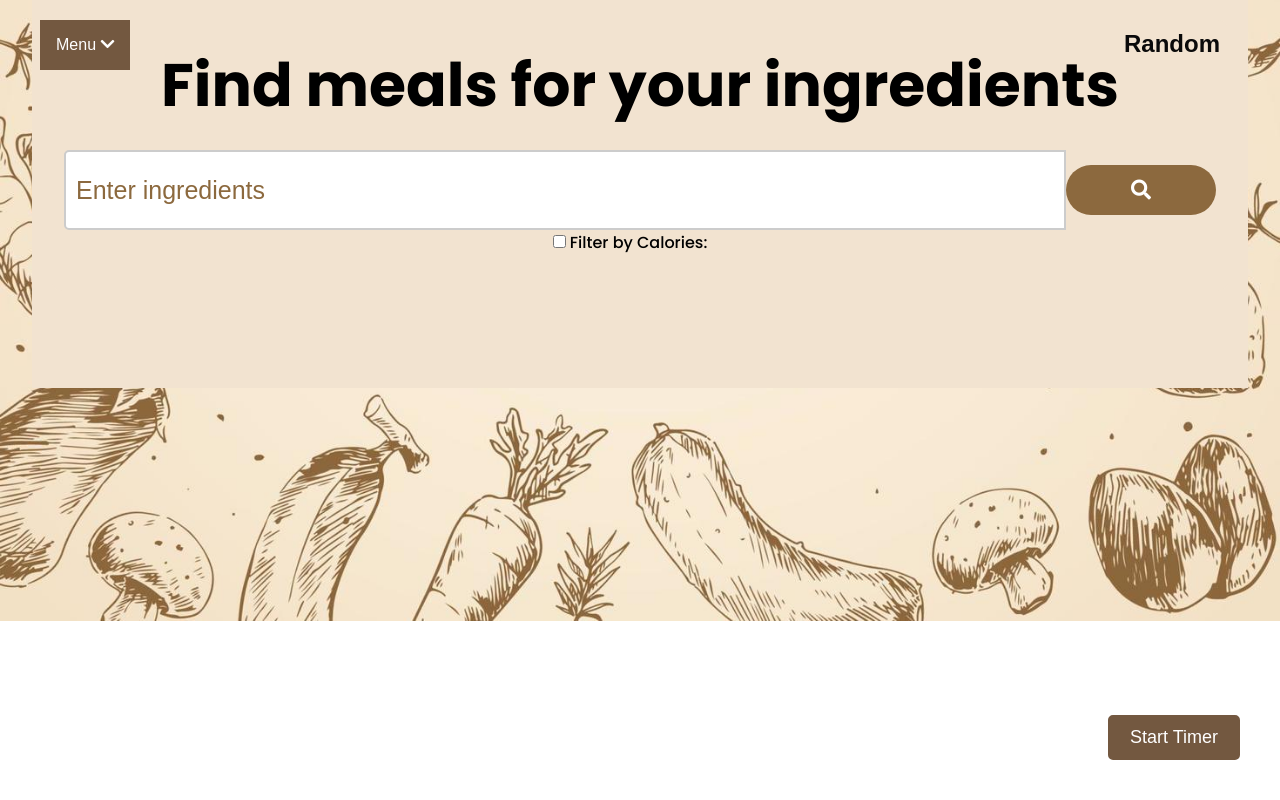
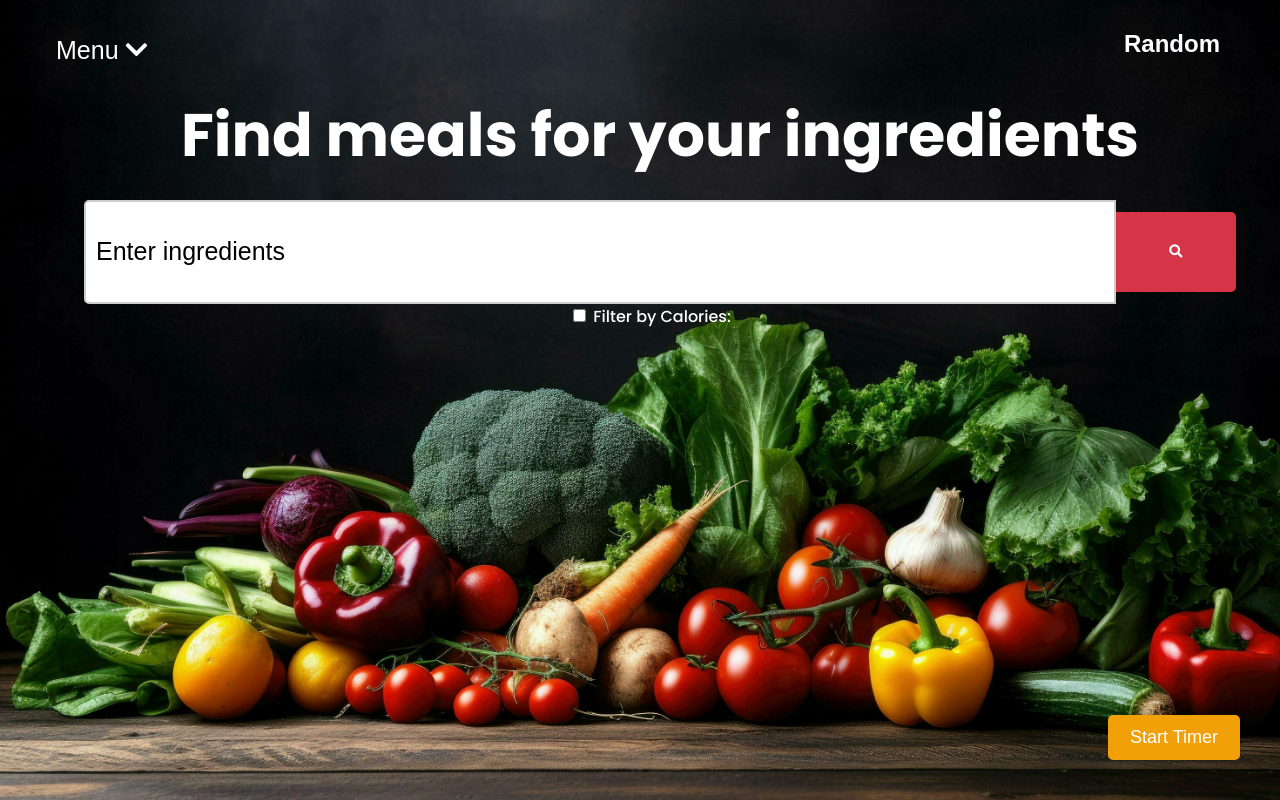
Before and after one commit to VU-AppliedProgramming/example-project, a Flask app: template front-end/templates/results.html in a window 1280 px wide. Run offline with Flask 3, Linux system fonts and the light colour scheme; the template is opened without the code that fills it, so the values that code supplies are empty.

Commit message:
finalizing styling

```diff
--- a/back-end/myfavrecipes.json
+++ b/back-end/myfavrecipes.json
@@ -75,5 +75,12 @@
         "instructions": "Scrub mussels with a stiff brush, discard any that are open and stay that way even when you close the shell. Discard any with broken shells.Soak them in cool clean water for at least an hour. Mussels are alive and breathing and have taken in sand over time. This allows them to expel the sand.Mussels have a small fibrous \"beard\" that should be removed. Pull it out toward the hinge of the shell to keep from injuring the mussel., Heat the olive oil in a large pot over medium-high heat., Add the shallots and garlic and cook until soft, about 5 minutes., Add the mussels, wine, buttermilk, butter, and parsley and season well with the kosher salt. Give it a good stir, cover the pot, and cook until mussels open and are cooked through, 10 to 15 minutes. Divide the mussels and the juices between 2 bowls and serve with a crusty whole-grain bread to sop up that wonderful sauce., ",
         "ingredients": "1/2 cup dry white wine, 3 sprigs fresh parsley, 4 garlic cloves, finely chopped, Kosher salt, 1/2 cup low-fat buttermilk, 2 pounds mussels, cleaned, 1 Tbs olive oil, 2 shallots, finely chopped, 4 tablespoons unsalted light butter, cut into pieces, ",
         "image": "https://img.spoonacular.com/recipes/639599-556x370.jpg"
+    },
+    "Apple Brown Betty": {
+        "title": "Apple Brown Betty",
+        "recipe_id": "632481",
+        "instructions": "Put a layer of cubed bread in buttered souffle dish that will hold 1-1/2 quarts., Mix apples, sugar and spices. Cover bread with a layer of apples.Dot with butter; add a little lemon juice and rind. Repeat layers, ending in bread cubes, until dish is well-heaped. Cover and bake in a preheated 375-degree oven for 30 minutes. Uncover and bake until apples are tender and crust golden brown, about 30 more minutes., ",
+        "ingredients": "3 cups apples (4 large), pared and thinly sliced, 10 cups apples, peeled, cored and diced, 2 cups cubed homemade bread (no crusts), 3/4 stick butter, melted, 2 tablespoons melted butter, 2 tablespoons butter, in small dots, 1/4 teaspoon cinnamon, 1 1/2 teaspoons cinnamon, 1 lemon, grated rind and juice of, 1/4 teaspoon nutmeg, 1/2 teaspoon nutmeg, 1 cup white sugar, ",
+        "image": "https://img.spoonacular.com/recipes/632481-556x370.jpg"
     }
 }
--- a/front-end/static/css/styles.css
+++ b/front-end/static/css/styles.css
@@ -1,23 +1,21 @@
 @import url('https://fonts.googleapis.com/css2?family=Poppins:wght@200;300;500;600;700;800;900&display=swap');
 
-
-* {
-    padding: 0;
-    margin: 0;
-    box-sizing: border-box;
+html {
+    height: 100%;
 }
 
-
 body {
-
-    background-image: url('b2.jpg');
+    height: 100%;
+    margin: 0;
+    padding: 0;
+    font-family: 'Poppins', sans-serif;
+    background-image: url('b3.jpg');
     background-repeat: no-repeat;
     background-size: cover;
     background-position: center;
-    margin: 0;
-    padding: 0;
-    font-family: 'Poppins', sans-serif;
+    background-attachment: fixed;
 }
+
 
 .popup {
     position: fixed;
@@ -47,6 +45,7 @@ body {
 .title {
     font-size: 60px;
     margin-bottom: 20px;
+    color: #fff;
 }
 
 .container {
@@ -57,13 +56,13 @@ body {
     max-width: 95%;
     margin: 0 auto;
     padding: 20px;
-    background: #F2E3D0;
+    background: rgba(242, 227, 208, 0);
     text-align: center;
 }
 
 .meal-search {
     width: 100%;
-    background-color: #F2E3D0;
+    background: rgba(242, 227, 208, 0) ;
     border-radius: 10px;
     padding: 20px;
     margin-bottom: 20px;
@@ -86,6 +85,7 @@ body {
 
 .calorie-filter label {
     margin-right: 20px;
+    color: #fff;
 }
 
 .calorie-checkbox {
@@ -131,7 +131,7 @@ body {
 
 
 .search-control::placeholder {
-    color: #8C693E;
+    color: black;
 }
 
 .meal-result {
@@ -317,7 +315,7 @@ body {
     width: 120px;
     height: 80px;
     border: none;
-    background-color: #8C693E;
+    background-color: #d63447;
     color: white;
     border-radius: 0 5px 5px 0;
     cursor: pointer;
@@ -340,7 +338,7 @@ body {
     top: 20px;
     right: 40px;
     z-index: 9999;
-    color: #0a0a0a;
+    color: #fff;
     font-size: 24px;
     text-decoration: none;
     cursor: pointer;
@@ -378,6 +376,7 @@ body {
 #timerDisplay {
     font-size: 36px;
     margin-bottom: 20px;
+    color: #fff;
 }
 
 .timer-controls {
@@ -390,16 +389,16 @@ body {
     margin-left: 5px;
     padding: 10px 20px;
     font-size: 18px;
-    border: 2px solid #735840;
+    border: 2px solid #F2A007;
     border-radius: 5px;
-    background-color: #735840;
+    background-color: #F2A007;
     color: #fff;
     cursor: pointer;
     transition: background-color 0.3s, color 0.3s;
 }
 
 .timer-controls button:hover {
-    background-color: #8C3E4E;
+    background-color: #F7B527;
     transform: scale(1.1);
 }
 
@@ -411,6 +410,7 @@ body {
 .results-container {
     display: flex;
     flex-wrap: wrap;
+    background-color: rgba(0, 0, 0, 0.7);;
 }
 
 .meal-item {
@@ -427,16 +427,16 @@ body {
 
 
 .dropbtn {
-    background-color: #735840;
-    color: white;
+    background-color: rgba(249, 249, 249, 0);
+    color: #fff;
     padding: 16px;
-    font-size: 16px;
+    font-size: 25px;
     border: none;
     cursor: pointer;
 }
 
 .dropbtn:hover, .dropbtn:focus {
-    background-color: #8C3E4E;
+    background-color: #F2A007;
 }
 
 .dropdown {
--- a/front-end/templates/onefavourite.html
+++ b/front-end/templates/onefavourite.html
@@ -17,6 +17,8 @@
             </form>
         </div>
     </div>
+
+    <div class="container">
         {% for recipe_name, recipe_info in recipe.items() %}
         <div class="recipe-container">
             <h2 class="recipe-title">{{ recipe_info.title }}</h2>
@@ -44,6 +46,7 @@
             </div>
         </div>
         {% endfor %}
+    </div>
 
     <script src="http://127.0.0.1:5001/static/js/scripts.js"></script>
 </body>
--- a/front-end/templates/results.html
+++ b/front-end/templates/results.html
@@ -1,19 +1,6 @@
 {% extends "index.html" %}
 
 {% block content %}
-    <style>
-        .search-button {
-            width: 150px;
-            height: 50px;
-            border-radius: 25px;
-            font-size: 20px;
-            background-color: #8C693E;
-            color: white;
-            border-radius: 0 5px 5px 0;
-            cursor: pointer;
-            transition: background-color 0.3s ease;
-            border-radius: 25px;
-        }
 
     </style>
     <div class="results-container">
--- a/front-end/templates/test.html
+++ b/front-end/templates/test.html
@@ -39,7 +39,7 @@
     </div>
 
     <div class="favdropdown">
-        <button class="favdropdownbtn">Actions</button>
+        <button class="favdropdownbtn"><i class="fas fa-chevron-down"></i>Actions</button>
         <div class="favdropdown-content">
             <form action="{{ url_for('create_rec')}}" method="post">
                 <button type="submit" class="favdropdown-btn">Create</button>
```
Also changed, not shown: other parts of front-end/static/css/styles.css (+14 -16 lines), front-end/static/css/singlerecipe.css (+37 -10 lines), front-end/static/css/b3.jpg (added). Lines whose indentation alone changed are shown as unchanged.
